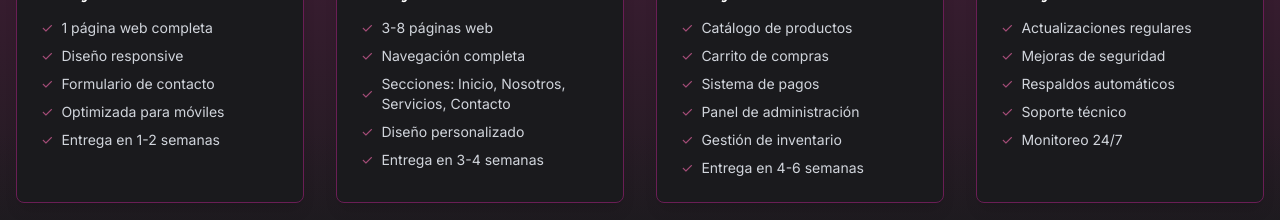
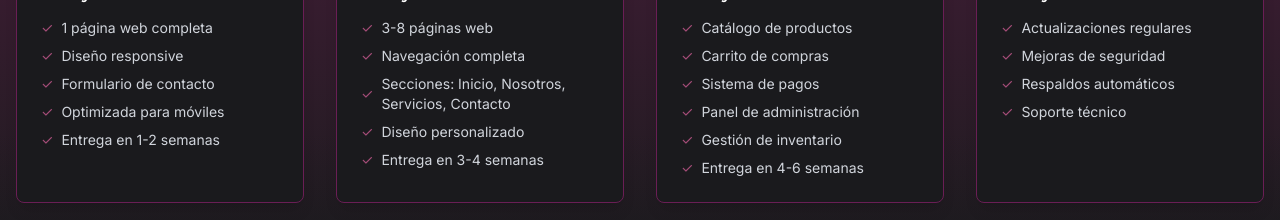
Before and after one commit to TheMigrantsCompany/landingmigrants, a Next.js app: page / in a window 1280 px wide. Shown: the part 1820-2040 px from the top of the page. Built offline with nearby package versions, Linux system fonts and the light colour scheme.

Commit message:
pequeño detail

```diff
--- a/src/components/Services.tsx
+++ b/src/components/Services.tsx
@@ -65,7 +65,6 @@ export function Services() {
         "Mejoras de seguridad",
         "Respaldos automáticos",
         "Soporte técnico",
-        "Monitoreo 24/7",
       ],
     },
   ];
```
